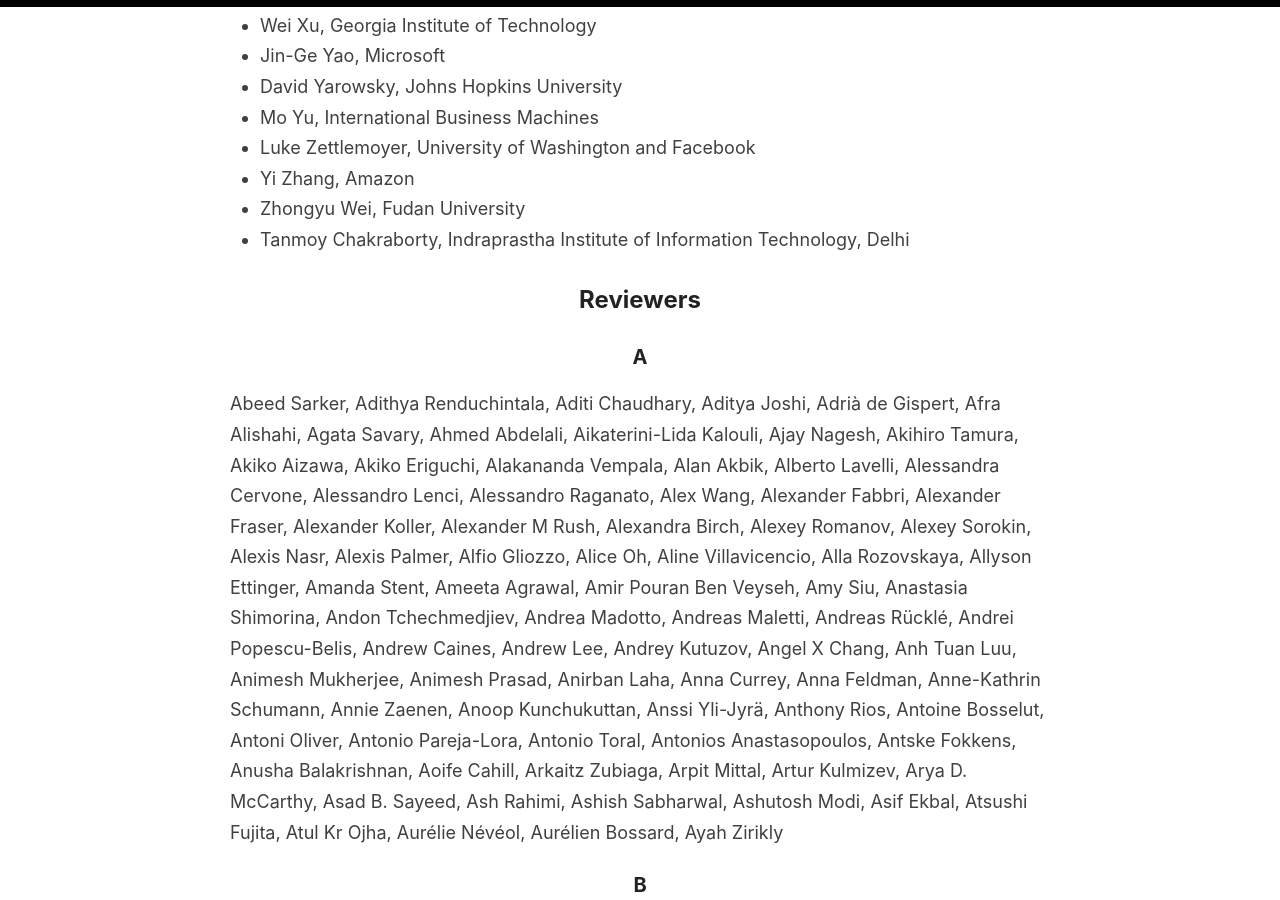
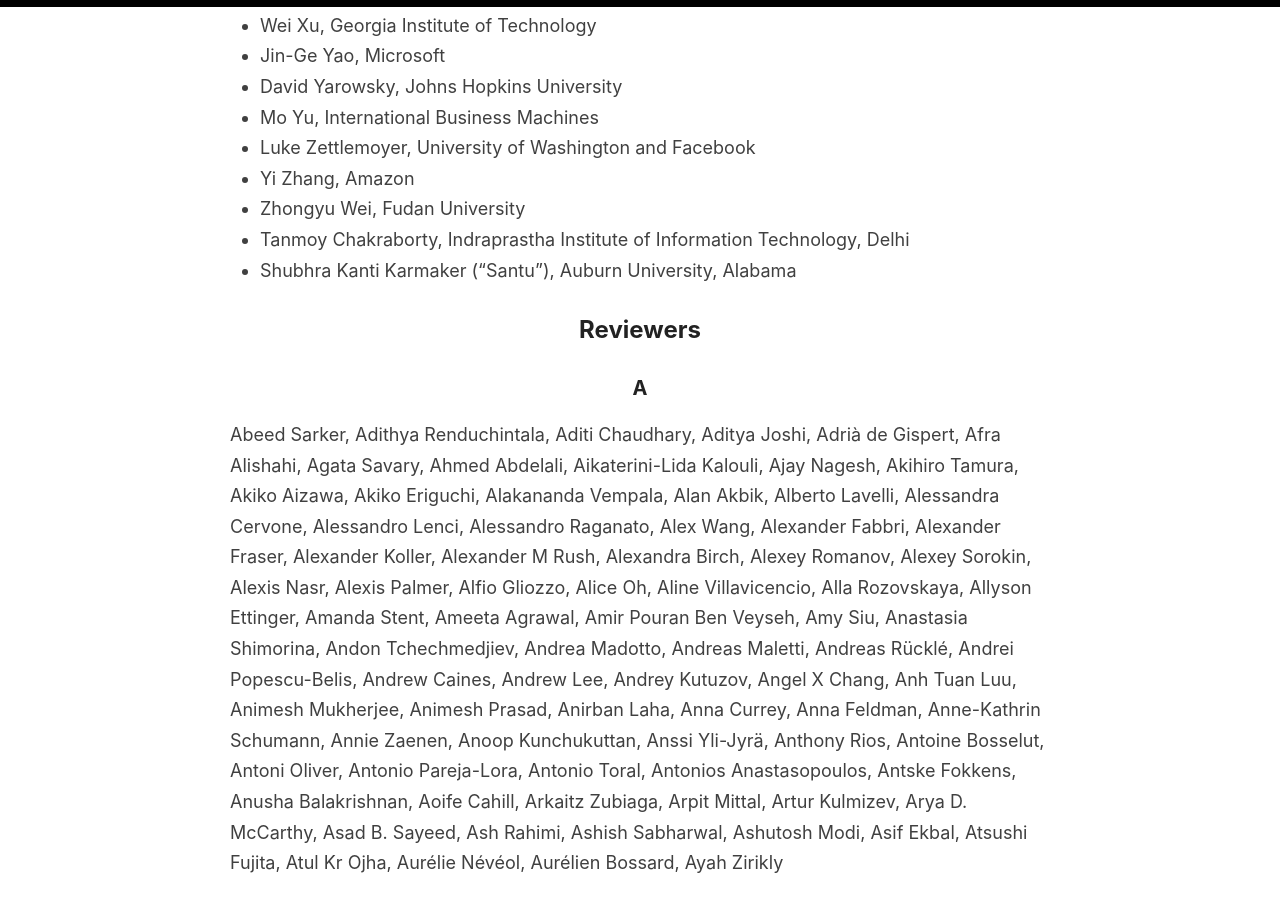
Before and after one commit to amitmerchant1990/reverie, a Jekyll site: the page built from people.md, in a window 1280 px wide and 900 px high, scrolled down 5408 px. Built offline with Jekyll 4.4.1, drawn with Linux system fonts in a browser that asks for light colours.

Commit message:
action editor added

```diff
--- a/people.md
+++ b/people.md
@@ -181,6 +181,7 @@
 - Yi Zhang, Amazon
 - Zhongyu Wei, Fudan University
 - Tanmoy Chakraborty, Indraprastha Institute of Information Technology, Delhi
+- Shubhra Kanti Karmaker ("Santu"), Auburn University, Alabama
 
 ## Reviewers
 
```
